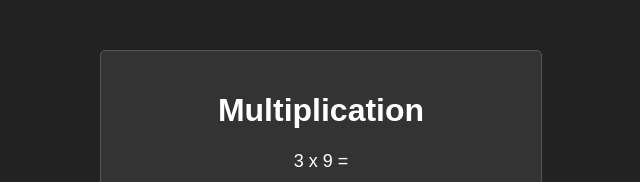
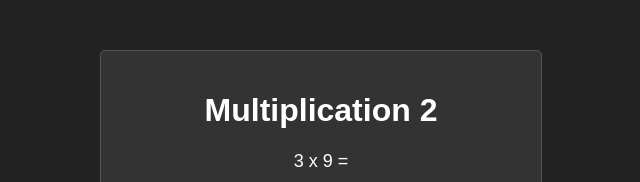
Before and after one commit to mahendra820/Multiplication-25-29, a plain HTML site: page index.html in a window 1280 px wide. Shown: the top 182 px of the page, without its empty margins (319-959 px from the left). Drawn offline with Linux system fonts and the light colour scheme.

Commit message:
Update index.html

```diff
--- a/index.html
+++ b/index.html
@@ -8,7 +8,7 @@
 </head>
 <body>
     <div class="container">
-        <h1>Multiplication</h1>
+        <h1>Multiplication 2</h1>
         <div class="question">
             <span id="factor1"></span> x <span id="factor2"></span> = <span id="answerField"></span>
         </div>
```
